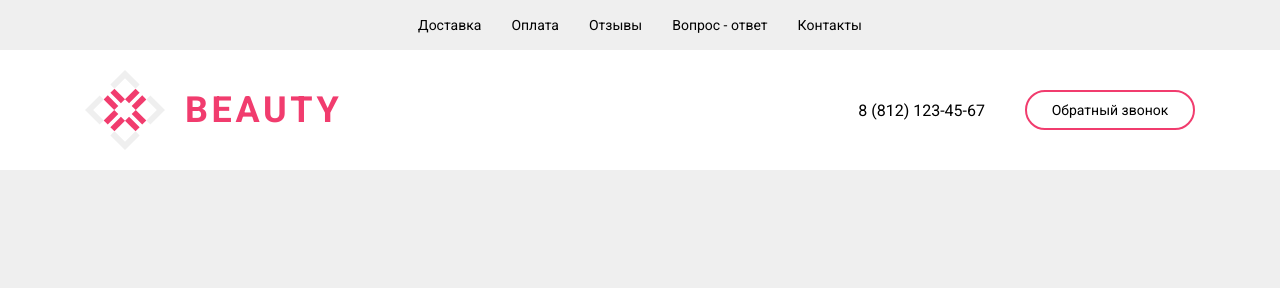
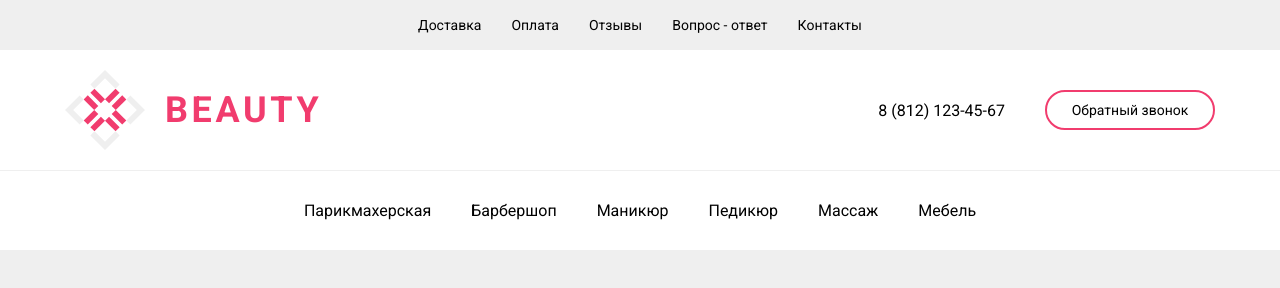
Before and after one commit to Jenajin/Hillel__Beauty-Site, a plain HTML site: page index.html in a window 1280 px wide. Drawn offline with Linux system fonts and the light colour scheme.

Commit message:
header-navbar

```diff
--- /dev/null
+++ b/assets/scss/_header-navbar.scss
@@ -0,0 +1,125 @@
+*,
+*::after,
+*::before {
+    box-sizing: border-box;
+}
+
+html {
+    font-size: 14px;
+}
+
+body {
+    background-color: $primaru-color;
+    font-family: "Roboto", sans-serif;
+    font-weight: 400;
+    font-style: normal;
+}
+
+a {
+    text-decoration: none;
+    color: inherit;
+}
+
+.container {
+    max-width: 1150px;
+    padding: 0 20px;
+
+    margin-inline: auto;
+}
+
+.navbar-secondary__list {
+    display: flex;
+    align-items: center;
+    flex-wrap: wrap;
+    justify-content: center;
+    min-height: 50px;
+    margin: 0;
+    padding: 0;
+    padding: 1em 0;
+    list-style-type: none;
+    gap: 10px 30px;
+
+    &__link {
+        color: $primary-txt-color;
+        line-height: 16px;
+    }
+}
+
+.navbar-info {
+    background-color: $secondaru-color;
+    border-bottom: 1px solid $primaru-color;
+}
+
+.container--logo {
+    display: flex;
+    align-items: center;
+    flex-wrap: wrap;
+    justify-content: space-between;
+    padding: 20px 0;
+    gap: 30px;
+}
+
+.logo {
+    &__link {
+        display: flex;
+        align-items: center;
+        gap: 20px;
+    }
+
+    &__image {
+        width: 80px;
+        height: 80px;
+    }
+
+    &__title {
+        letter-spacing: 0.1em;
+        color: $hero-color;
+        font-size: 36px;
+        font-weight: 700;
+        line-height: 42px;
+    }
+}
+
+.feedback {
+    display: flex;
+    align-items: center;
+    gap: 40px;
+
+    &__telephone {
+        color: #000000;
+        font-size: 16px;
+        line-height: 19px;
+    }
+
+    &__button {
+        width: 170px;
+        min-height: 40px;
+        color: #000000;
+        border: 2px solid $hero-color;
+        border-radius: 40px;
+        background: $secondaru-color;
+        line-height: 16px;
+    }
+}
+
+.navbar-primary {
+    background-color: $secondaru-color;
+
+    &__list {
+        margin: 0;
+        padding: 0;
+        list-style-type: none;
+        display: flex;
+        flex-wrap: wrap;
+        justify-content: center;
+        gap: 10px 40px;
+        align-items: center;
+        padding: 30px 0;
+    }
+
+    &__link {
+        font-size: 16px;
+        line-height: 19px;
+        color: #000000;
+    }
+}
--- a/assets/scss/_variables.scss
+++ b/assets/scss/_variables.scss
@@ -1,5 +1,4 @@
-$primaru-color:  #efefef;
+$primaru-color: #efefef;
 $secondaru-color: #ffffff;
 $hero-color: #f13c6e;
-
 $primary-txt-color: #333333;
--- a/assets/scss/style.scss
+++ b/assets/scss/style.scss
@@ -1,105 +1,2 @@
 @import "variables";
-
-*,
-*::after,
-*::before {
-    box-sizing: border-box;
-}
-
-html {
-    font-size: 14px;
-}
-
-body {
-    font-family: 'Roboto', sans-serif;
-    font-style: normal;
-    font-weight: 400;
-    background-color: $primaru-color;
-}
-
-a {
-    text-decoration: none;
-    color: inherit;
-}
-
-.container {
-    max-width: 1110px;
-    margin-inline: auto;
-}
-
-.navbar-secondary__list {
-    list-style-type: none;
-    margin: 0;
-    padding: 0;
-    display: flex;
-    flex-wrap: wrap;
-    gap: 10px 30px;
-    justify-content: center;
-    align-items: center;
-    min-height: 50px;
-    padding: 1em 0;
-
-    &__link {
-        line-height: 16px;
-        color: $primary-txt-color;
-    }
-}
-
-.navbar-info {
-    background-color: $secondaru-color;
-}
-
-.container--logo {
-    padding: 20px 0;
-    display: flex;
-    flex-wrap:wrap;
-    justify-content: space-between;
-    align-items: center;
-    gap: 30px;
-}
-
-.logo {
-    &__link {
-        display: flex;
-        align-items: center;
-        gap: 20px;
-
-    }
-
-    &__image {
-        width: 80px;
-        height: 80px;
-    }
-
-    &__title {
-        font-weight: 700;
-        font-size: 36px;
-        line-height: 42px;
-        letter-spacing: 0.1em;
-        color: $hero-color;
-    }
-}
-
-.feedback {
-    display: flex;
-    align-items: center;
-    gap: 40px;
-
-    &__telephone {
-        font-size: 16px;
-        line-height: 19px;
-        color: #000000;
-    }
-
-    &__button {
-        width: 170px;
-        min-height: 40px;
-        line-height: 16px;
-
-        color: #000000;
-        background: $secondaru-color;
-
-        border: 2px solid $hero-color;
-        border-radius: 40px;
-    }
-}
+@import "header-navbar";
--- a/index.html
+++ b/index.html
@@ -53,6 +53,30 @@
             </div>
         </div>
 
+        <nav class="navbar-primary">
+            <div class="container">
+                <ul class="navbar-primary__list">
+                    <li class="navbar-primary__item">
+                        <a class="navbar-primary__link" href="">Парикмахерская</a>
+                    </li>
+                    <li class="navbar-primary__item">
+                        <a class="navbar-primary__link" href="">Барбершоп</a>
+                    </li>
+                    <li class="navbar-primary__item">
+                        <a class="navbar-primary__link" href="">Маникюр</a>
+                    </li>
+                    <li class="navbar-primary__item">
+                        <a class="navbar-primary__link" href="">Педикюр</a>
+                    </li>
+                    <li class="navbar-primary__item">
+                        <a class="navbar-primary__link" href="">Массаж</a>
+                    </li>
+                    <li class="navbar-primary__item">
+                        <a class="navbar-primary__link" href="">Мебель</a>
+                    </li>
+                </ul>
+            </div>
+        </nav>
 
 
 
@@ -66,7 +90,13 @@
 
 
 
-        </div>
+
+
+
+
+
+
+    </header>
 
 
 
```
Also changed, not shown: assets/css/style.css.
